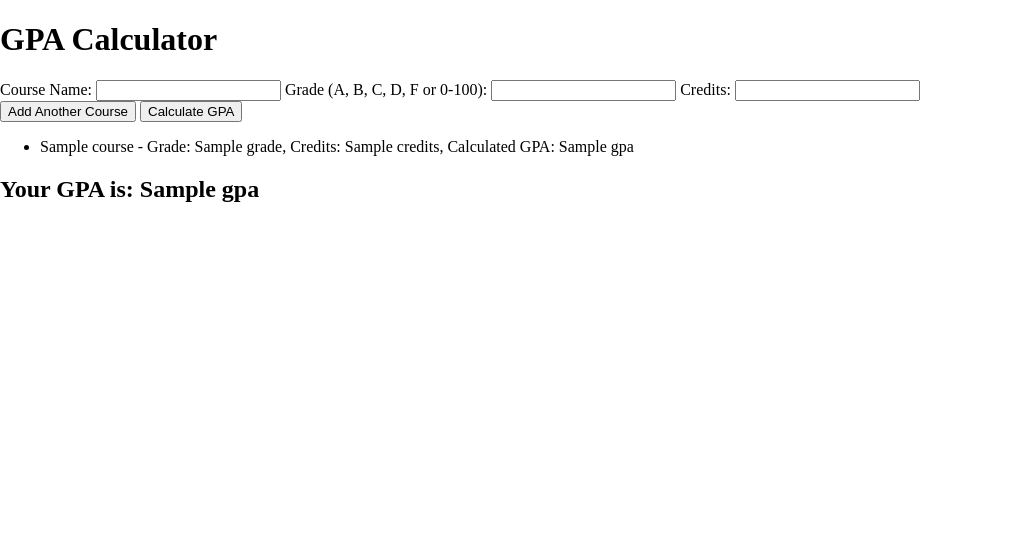
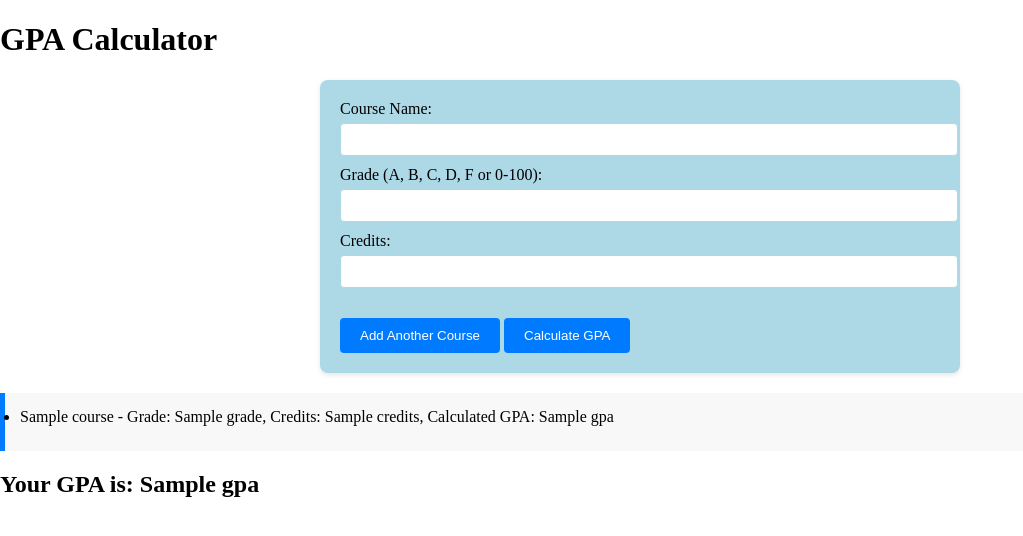
Before and after one commit to zatkins2003/3155-Final-Project, a Flask app: template templates/gpa.html in a window 1280 px wide. Shown: the part 136-672 px from the top of the page, without its empty margins (0-1023 px from the left). Run offline with Flask 3, Linux system fonts and the light colour scheme; the template is opened without the code that fills it: most values are stand-ins (such as "Sample title", 1, 10 or a date in 2020).

Commit message:
Updated gpa css

```diff
--- a/static/css/main.css
+++ b/static/css/main.css
@@ -111,3 +111,64 @@
   }
 
   /*Planner END*/
+
+
+/* GPA Calculator Styles */
+.gpa-form {
+  max-width: 600px;
+  margin: 20px auto;
+  padding: 20px;
+  background: lightblue;
+  border-radius: 8px;
+  box-shadow: 0 2px 5px rgba(0, 0, 0, 0.1);
+}
+
+.gpa-form .course {
+  margin-bottom: 10px;
+}
+
+.gpa-form label {
+  display: block;
+  margin-bottom: 5px;
+}
+
+.gpa-form input[type="text"],
+.gpa-form input[type="number"] {
+  width: 100%;
+  padding: 8px;
+  margin-bottom: 10px;
+  border: 1px solid lightblue;
+  border-radius: 4px;
+}
+
+.gpa-form button {
+  padding: 10px 20px;
+  margin-top: 10px;
+  background-color: #007BFF;
+  color: white;
+  border: none;
+  border-radius: 4px;
+  cursor: pointer;
+}
+
+.gpa-form button:hover {
+  background-color: #0056b3;
+}
+
+/* Styles for course list */
+.course-list {
+  margin-top: 20px;
+  padding: 15px;
+  background: #f8f8f8;
+  border-left: 5px solid #007BFF;
+}
+
+.course-list li {
+  margin-bottom: 10px;
+}
+
+/* Error Message Styles */
+.error-message {
+  color: red;
+  margin-top: 20px;
+}
--- a/templates/gpa.html
+++ b/templates/gpa.html
@@ -1,6 +1,7 @@
 {% extends 'base.html' %}
 
 {% block head %}
+<link rel="stylesheet" href="{{ url_for('static', filename='css/main.css') }}">
 {% endblock %}
 
 {% block title %}
@@ -10,7 +11,7 @@ GPA Calculator
 {% block body %}
 <main>
     <h1>GPA Calculator</h1>
-    <form action="{{ url_for('calculate_gpa') }}" method="post">
+    <form class="gpa-form" action="{{ url_for('calculate_gpa') }}" method="post">
         <div id="courseInputs">
             <div class="course">
                 <label for="course_name">Course Name:</label>
@@ -25,7 +26,7 @@ GPA Calculator
         <button type="submit">Calculate GPA</button>
     </form>
     {% if courses %}
-    <ul>
+    <ul class="course-list">
         {% for course in courses %}
         <li>{{ course.name }} - Grade: {{ course.grade }}, Credits: {{ course.credits }}, Calculated GPA: {{ course.gpa }}</li>
         {% endfor %}
@@ -35,7 +36,7 @@ GPA Calculator
         <h2>Your GPA is: {{ gpa }}</h2>
     {% endif %}
     {% if error %}
-        <p style="color: red;">{{ error }}</p>
+        <p class="error-message">{{ error }}</p>
     {% endif %}
 </main>
 <script>
```
